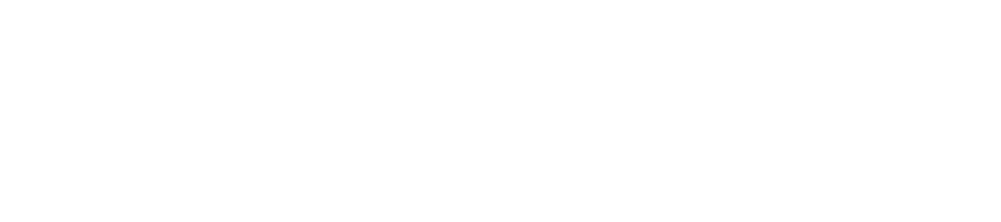
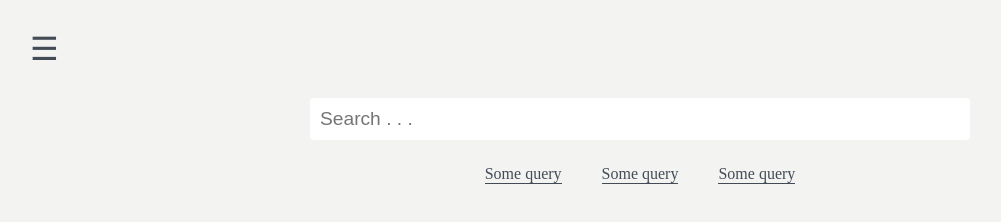
Before and after one commit to HKeca/customstart, a plain HTML site: page index.html in a window 1280 px wide. Shown: the whole page, without its empty margins (0-1001 px from the left). Drawn offline with Linux system fonts and the light colour scheme.

Commit message:
Set initial layout

```diff
--- a/index.html
+++ b/index.html
@@ -1,10 +1,27 @@
+<!DOCTYPE html>
 <html>
     <head>
         <title>Start Page</title>
         <link rel="stylesheet" type="text/css" href="main.css">
+        <meta charset="utf-8">
     </head>
 
     <body>
+        <div class="nav">
+            <a href="#" class="nav-btn">&#9776;</a>
+        </div>
+
+        <div class="search">
+            <input onKeyPress="run(event)" type="text" id="searchQuery" placeholder="Search . . . ">
+        </div>
+
+        <div class="previousSearches">
+            <ul class="previousSearchList">
+                <li><a href="#" class="query-link">Some query</a></li>
+                <li><a href="#" class="query-link">Some query</a></li>
+                <li><a href="#" class="query-link">Some query</a></li>
+            </ul>
+        </div>
 
         <script src="main.js"></script>
     </body>
--- a/main.css
+++ b/main.css
@@ -8,3 +8,50 @@
     padding: 0;
     margin: 0;
 }
+
+body {
+    background: #F3F3F1;
+}
+
+.nav {
+    margin: 30px;
+}
+
+.nav-btn {
+    color: #434B56;
+    text-decoration: none;
+    font-size: 2.0em;
+}
+
+.search {
+    display: flex;
+    justify-content: center;
+    width: 100%;
+}
+
+#searchQuery {
+    width: 50%;
+    border: none;
+    font-size: 1.2em;
+    padding: 10px;
+    border-radius: 4px;
+}
+
+.previousSearchList {
+    margin-top: 25px;
+    display: flex;
+    justify-content: center;
+}
+
+.previousSearchList li {
+    padding: 0 20px;
+    list-style: none;
+    display: inline-block;
+}
+
+.query-link {
+    text-decoration: none;
+    color: #434B56;
+    border-bottom: 1px solid #434B56;
+    padding-bottom: 1px;
+}
--- a/main.js
+++ b/main.js
@@ -22,7 +22,7 @@ function gotoSubreddit(query) {
 
 function run(event) {
 	if (event.keyCode == 13) {
-		var searchQuery = document.getElementById('search').value;
+		var searchQuery = document.getElementById('searchQuery').value;
 
 		if (searchQuery.indexOf('.') > -1
 			&& searchQuery.indexOf('. ') < 0
```
Lines whose indentation alone changed are shown as unchanged.
